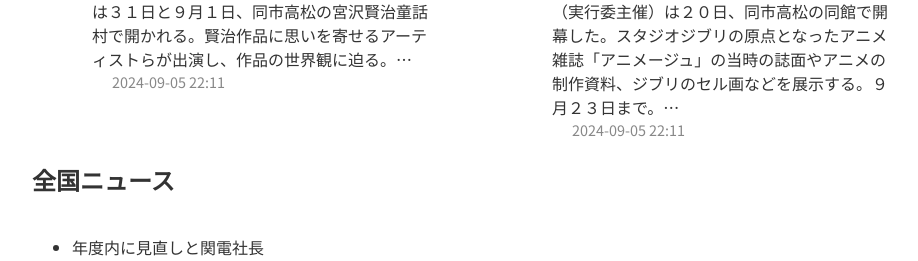
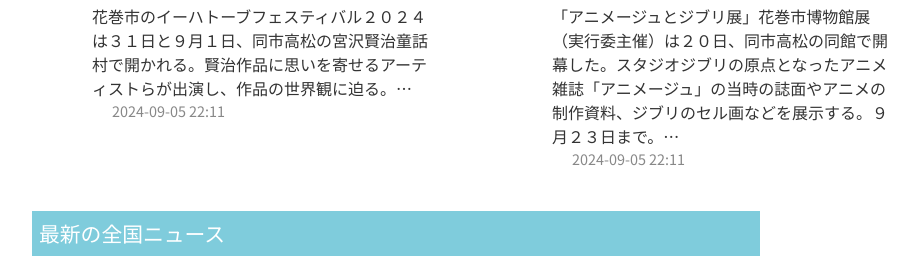
Before and after one commit to haruka1118/NippoEX, a Flask app: page / in a window 1280 px wide. Shown: the part 1851-2112 px from the top of the page, without its empty margins (244-1162 px from the left). Run offline with Flask 3, Linux system fonts and the light colour scheme.

Commit message:
favicon設定完了

```diff
--- a/templates/index.html
+++ b/templates/index.html
@@ -9,11 +9,11 @@
     <link href="https://fonts.googleapis.com/css2?family=Noto+Sans+JP:wght@100..900&display=swap" rel="stylesheet">
     <link rel="stylesheet" href="../static/css/styles.css">
     <link rel="stylesheet" href="../static/css/index.css">
-    <link rel="apple-touch-icon" sizes="180x180" href="../static/css/favicon/apple-touch-icon.png">
-    <link rel="icon" type="image/png" sizes="32x32" href="../static/css/favicon/favicon-32x32.png">
-    <link rel="icon" type="image/png" sizes="16x16" href="../static/css/favicon/favicon-16x16.png">
-    <link rel="manifest" href="../static/css/favicon/site.webmanifest">
-    <link rel="mask-icon" href="../static/css/favicon/safari-pinned-tab.svg" color="#5bbad5">
+    <link rel="apple-touch-icon" sizes="180x180" href="../static/favicon/apple-touch-icon.png">
+    <link rel="icon" type="image/png" sizes="32x32" href="../static/favicon/favicon-32x32.png">
+    <link rel="icon" type="image/png" sizes="16x16" href="../static/favicon/favicon-16x16.png">
+    <link rel="manifest" href="../static/favicon/site.webmanifest">
+    <link rel="mask-icon" href="../static/favicon/safari-pinned-tab.svg" color="#5bbad5">
     <meta name="msapplication-TileColor" content="#da532c">
     <meta name="theme-color" content="#ffffff">
     <title>日報EX</title>
@@ -38,7 +38,7 @@
     <section class="latest-news">
         {% for main_category, articles in all_articles.items() %}
         <section class="news-category">
-            <h2>{{ main_category }}</h2>
+            <span class="span-sub-category"> 最新の{{ main_category }}</span>
             <ul class="grid grid-col-1">
                 {% if articles %}
                 <li class="grid-item">
```
Also changed, not shown: templates/kennai_news.html (+5 -5 lines), templates/zenkoku_news.html (+5 -5 lines), static/favicon/android-chrome-192x192.png, static/favicon/android-chrome-384x384.png, static/favicon/apple-touch-icon.png, static/favicon/favicon-16x16.png, static/favicon/favicon-32x32.png, static/favicon/favicon.ico, static/favicon/mstile-150x150.png, static/favicon/safari-pinned-tab.svg.
